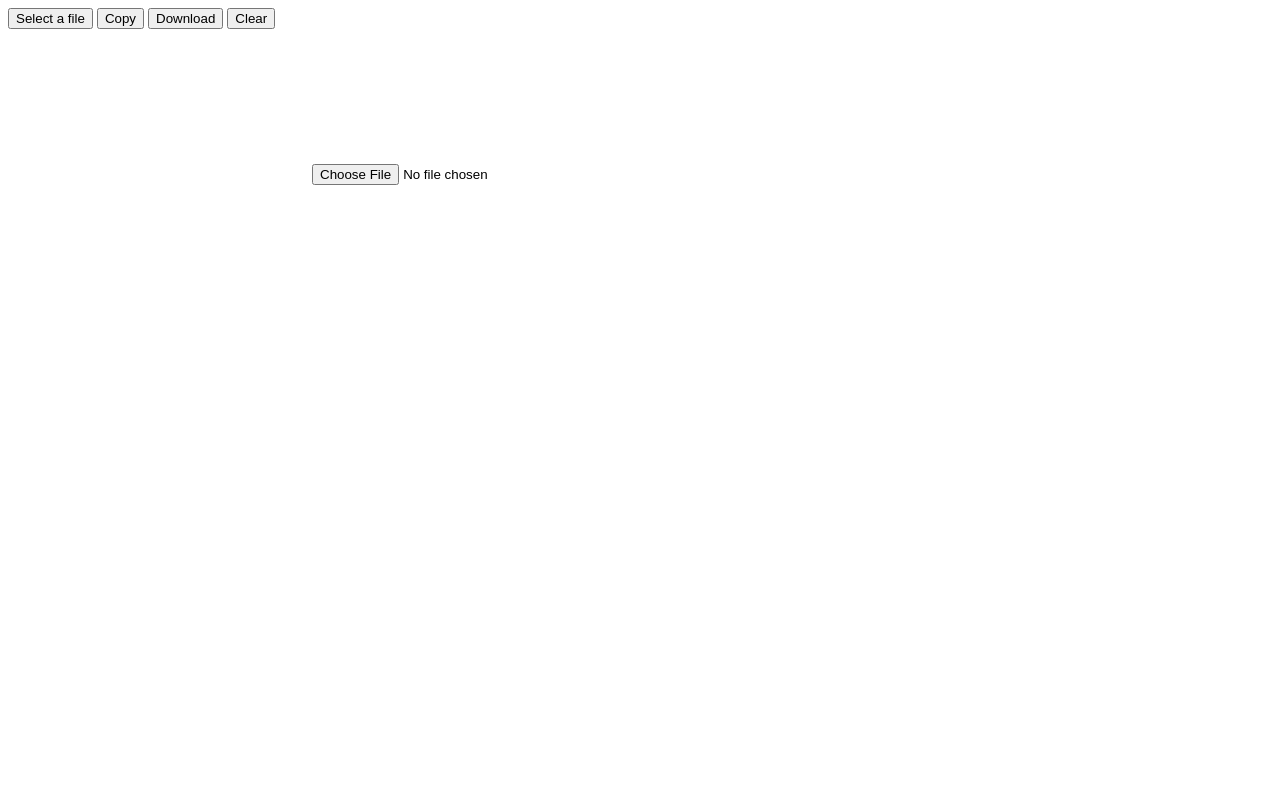
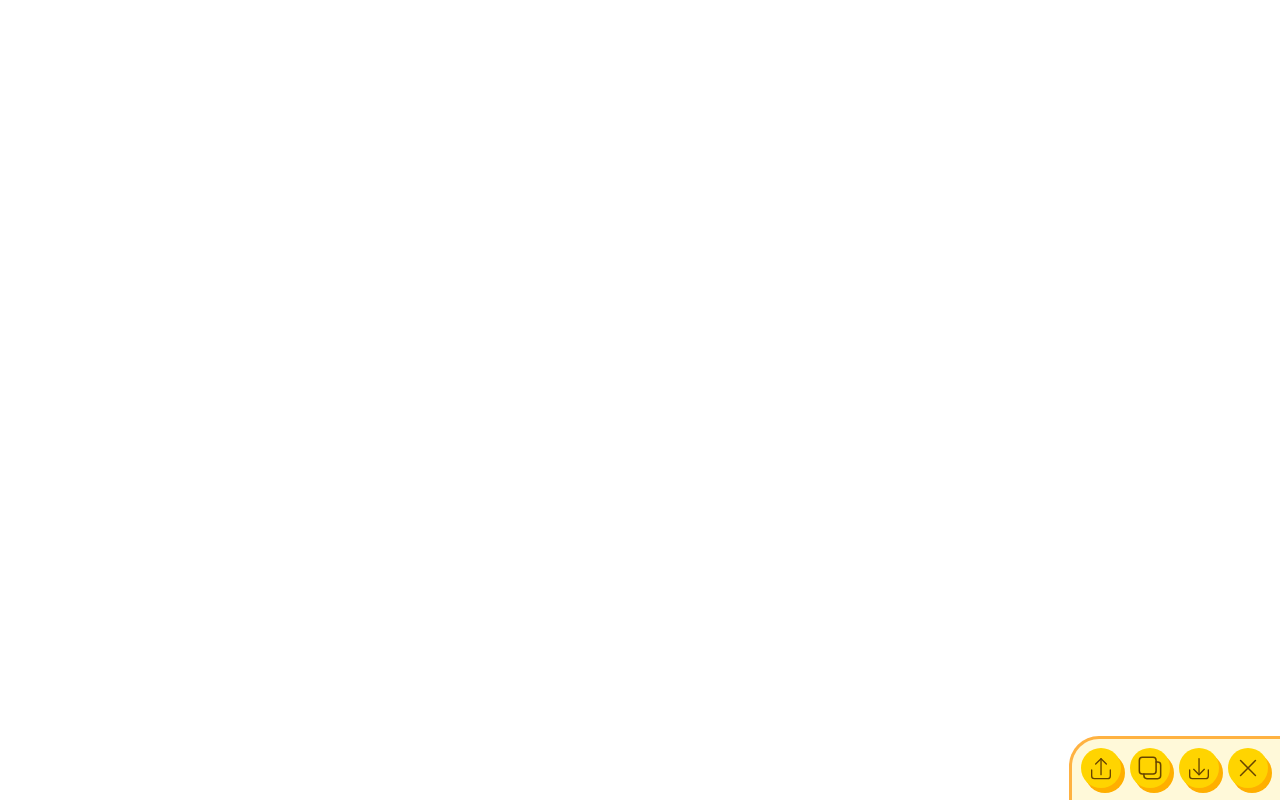
Before and after one commit to nmarsceau/frame-it, an Eleventy site: page src/index.html in a window 1280 px wide. Built offline with nearby package versions, Linux system fonts and the light colour scheme; Eleventy itself is replaced by a stand-in of ours; files that its build step writes are made by us from their sources; the site is published under a folder, as on GitHub Pages, so addresses that start at the root find nothing.

Commit message:
Fix URLs for deployment on GitHub Pages

```diff
--- a/package.json
+++ b/package.json
@@ -5,7 +5,7 @@
   "main": "index.html",
   "scripts": {
     "dev": "npx eleventy --serve",
-    "build": "env NODE_ENV=production npx eleventy --pathprefix 'frame-it'"
+    "build": "npx eleventy"
   },
   "keywords": [],
   "author": "",
--- a/src/_includes/assets/css/style.css
+++ b/src/_includes/assets/css/style.css
@@ -73,19 +73,19 @@ body {
 }
 
 .icon.button#upload::before {
-	background: url(/assets/svg/upload.svg) center/70% no-repeat, var(--yellow);
+	background: url(../svg/upload.svg) center/70% no-repeat, var(--yellow);
 }
 
 .icon.button#clear::before {
-	background: url(/assets/svg/clear.svg) center/130% no-repeat, var(--yellow);
+	background: url(../svg/clear.svg) center/130% no-repeat, var(--yellow);
 }
 
 .icon.button#copy::before {
-	background: url(/assets/svg/copy.svg) center/80% no-repeat, var(--yellow);
+	background: url(../svg/copy.svg) center/80% no-repeat, var(--yellow);
 }
 
 .icon.button#download::before {
-	background: url(/assets/svg/download.svg) center/70% no-repeat, var(--yellow);
+	background: url(../svg/download.svg) center/70% no-repeat, var(--yellow);
 }
 
 .icon.button::after {
--- a/src/index.html
+++ b/src/index.html
@@ -4,7 +4,7 @@
     <meta charset="UTF-8">
     <meta name="viewport" content="width=device-width, initial-scale=1">
     <title>Frame-It</title>
-    <link href="/assets/css/style.css" rel="stylesheet">
+    <link href="./assets/css/style.css" rel="stylesheet">
 </head>
 <body draggable="true">
     <div class="toolbar">
@@ -24,7 +24,7 @@
     <canvas id="canvas"></canvas>
     <input type="file" id="file" accept="image/*, image/avif" class="visuallyHidden" tabindex="-1">
 	<script type="module">
-		import { App } from "/assets/js/app.js"
+		import { App } from "./assets/js/app.js"
 		const app = new App(
 			document.querySelector('#canvas'),
 			document.querySelector('#file')
```
Also changed, not shown: 3 other files.
